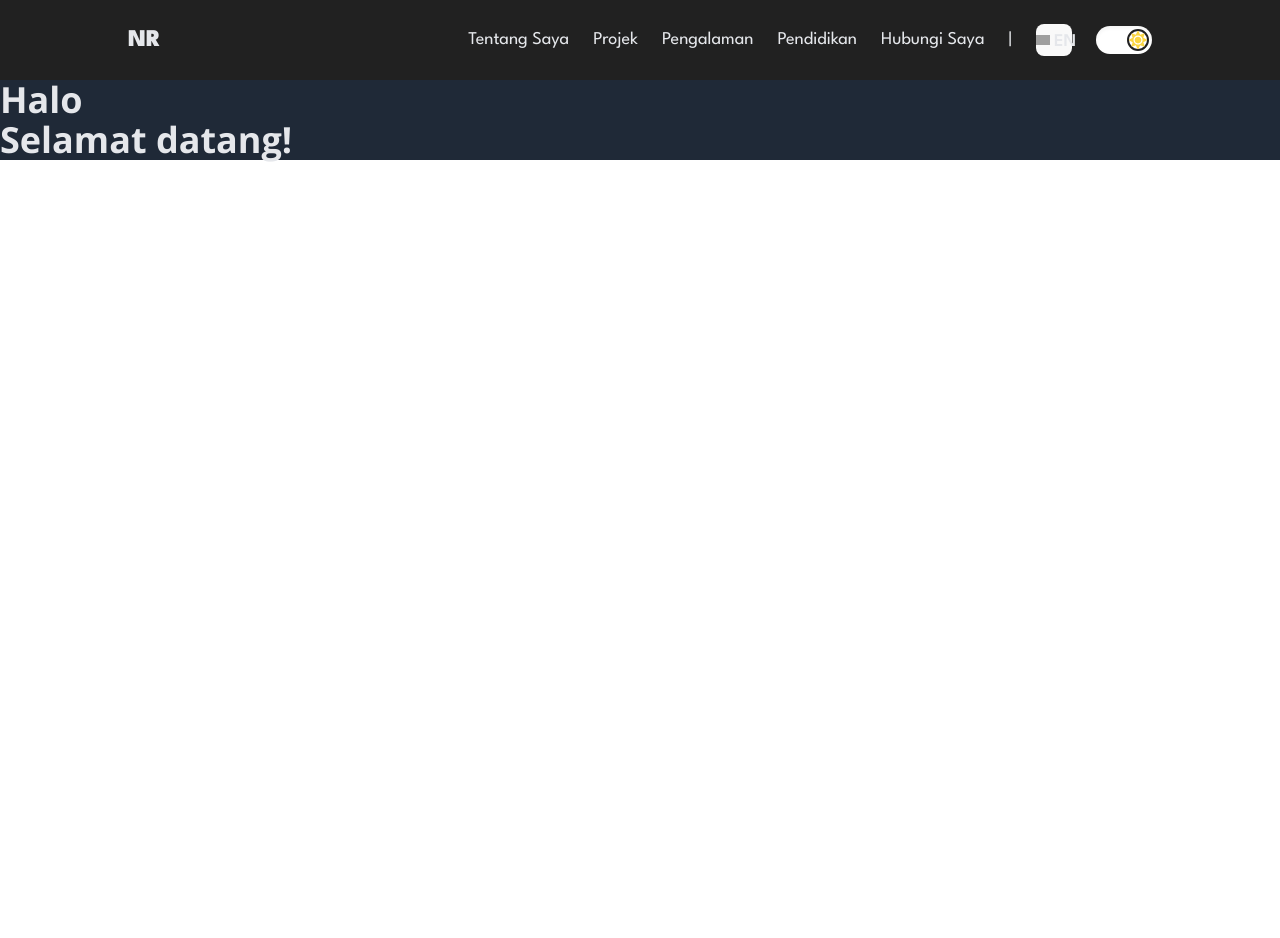
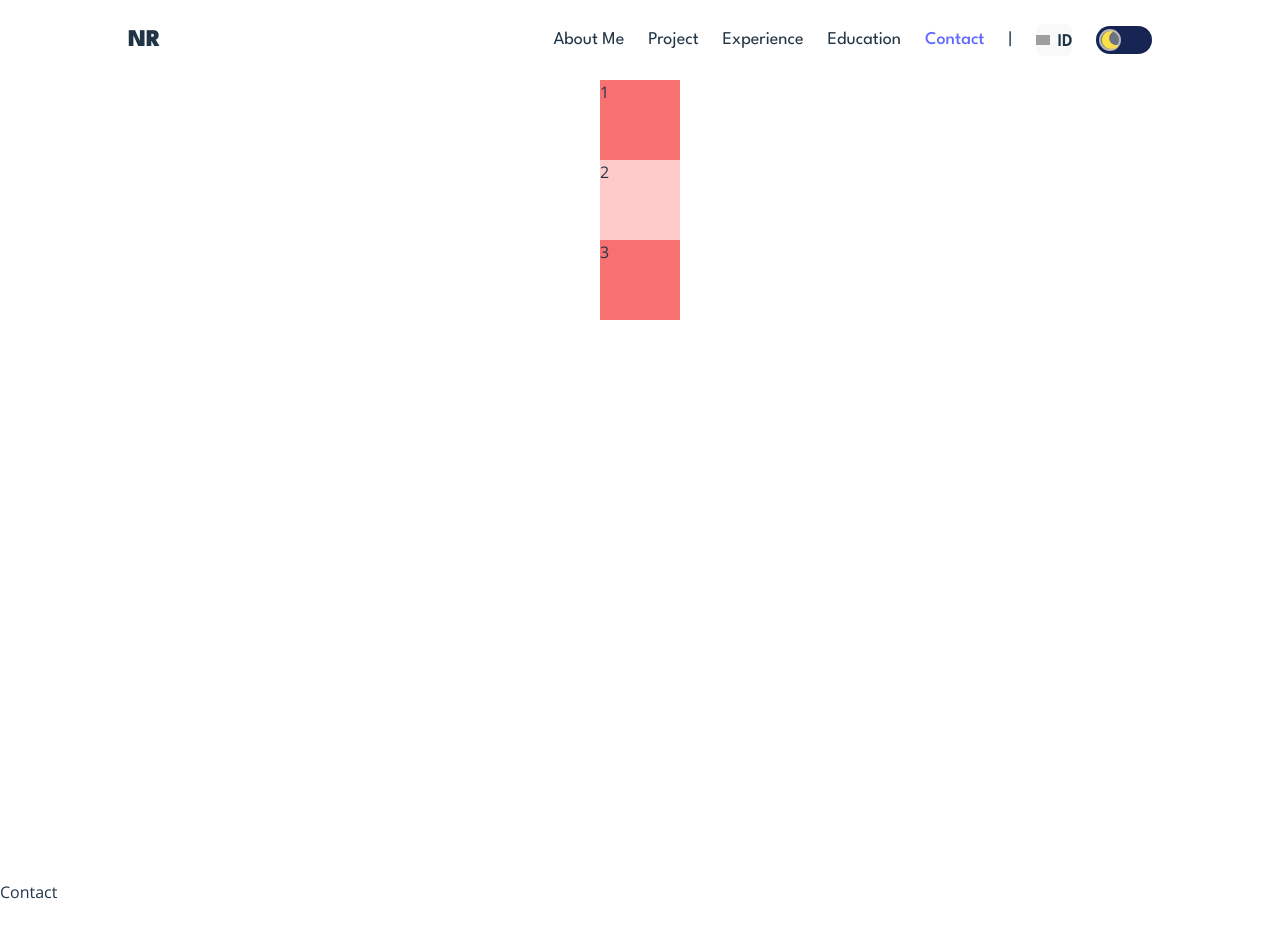
Before and after one commit to nadhifrafifaiz/portfolio, a React (Vite) app: page / in a window 1280 px wide. Shown: the top 938 px of the page. Before the commit the page ends 800 px from the top, so only its background shows below. Built offline with nearby package versions, Linux system fonts and the light colour scheme; grey boxes are pictures that could not be loaded.

Commit message:
fixing theme mode and language

```diff
--- a/src/App.tsx
+++ b/src/App.tsx
@@ -1,5 +1,4 @@
 import { useEffect } from "react";
-import { Routes, Route } from "react-router-dom";
 import Home from "./pages/Home";
 import Navbar from "./components/Navbar";
 import { useAppDispatch } from "./app/hook";
@@ -15,6 +14,7 @@ function App() {
     const htmlEl = document.querySelector("html");
     const darkMode = localStorage.getItem("darkMode");
     const language = localStorage.getItem("language");
+    console.log(darkMode);
     if (darkMode === "true") {
       dispatch(setGlobalDarkMode({ darkMode: true }));
       htmlEl?.classList.add("dark");
@@ -38,13 +38,14 @@ function App() {
   }, []);
 
   return (
-    <div>
+    <div className="block">
       <div className="sticky top-0">
         <Navbar />
       </div>
-      <Routes>
+      <Home />
+      {/* <Routes>
         <Route path="/" element={<Home />} />
-      </Routes>
+      </Routes> */}
     </div>
   );
 }
--- /dev/null
+++ b/src/components/Contact.tsx
@@ -0,0 +1,9 @@
+const Contact = () => {
+  return (
+    <div id="contact" className="h-[800px] ">
+      Contact
+    </div>
+  );
+};
+
+export default Contact;
--- /dev/null
+++ b/src/components/Jumbotron.tsx
@@ -0,0 +1,14 @@
+// import photo from "../assets/images/photo.png";
+const Jumbotron = () => {
+  return (
+    <div id="jumbotron" className="h-[800px]">
+      <div className="flex flex-col items-center justify-center">
+        <div className="h-20 w-20 bg-red-400 ">1</div>
+        <div className="h-20 w-20 bg-red-200 ">2</div>
+        <div className="h-20 w-20 bg-red-400 ">3</div>
+      </div>
+    </div>
+  );
+};
+
+export default Jumbotron;
--- a/src/components/Navbar.tsx
+++ b/src/components/Navbar.tsx
@@ -20,10 +20,21 @@ const Navbar = () => {
   const toggleMenu = () => {
     setIsOpen(!isOpen);
   };
-
   useEffect(() => {
+    if (isEnglish) {
+      i18n.changeLanguage("en");
+      dispatch(setGlobalLanguage({ language: "en" }));
+      localStorage.setItem("language", "en");
+    } else {
+      i18n.changeLanguage("id");
+      dispatch(setGlobalLanguage({ language: "id" }));
+      localStorage.setItem("language", "id");
+    }
+  }, [isEnglish]);
+  const toggleDarkMode = (value: boolean) => {
     const htmlEl = document.querySelector("html");
-    if (darkMode) {
+    setDarkMode(value);
+    if (value) {
       htmlEl?.classList.add("dark");
       localStorage.setItem("darkMode", "true");
       dispatch(setGlobalDarkMode({ darkMode: true }));
@@ -32,28 +43,17 @@ const Navbar = () => {
       localStorage.setItem("darkMode", "false");
       dispatch(setGlobalDarkMode({ darkMode: false }));
     }
-  }, [darkMode]);
+  };
 
   useEffect(() => {
-    if (isEnglish) {
-      console.log("aku inglis", isEnglish);
-      i18n.changeLanguage("en");
-      dispatch(setGlobalLanguage({ language: "en" }));
-      localStorage.setItem("language", "en");
-    } else {
-      console.log("aku indo", isEnglish);
-      i18n.changeLanguage("id");
-      dispatch(setGlobalLanguage({ language: "id" }));
-      localStorage.setItem("language", "id");
-    }
-  }, [isEnglish]);
+    setDarkMode(darkModeSetting);
+  }, [darkModeSetting]);
 
   useEffect(() => {
-    setDarkMode(!darkModeSetting);
     if (languageSetting === "en") {
+      setIsEnglish(true);
+    } else {
       setIsEnglish(false);
-    } else {
-      setIsEnglish(true);
     }
   }, []);
 
@@ -77,9 +77,11 @@ const Navbar = () => {
             <p className="hover:cursor-pointer hover:text-primary">
               {t("education")}
             </p>
+            <a href="#contact">
               <p className="hover:cursor-pointer hover:text-primary">
                 {t("contact me")}
               </p>
+            </a>
             <p className="hover:cursor-pointer hover:text-primary">|</p>
             <div>
               <button
@@ -108,8 +110,8 @@ const Navbar = () => {
                   id="toggle"
                   type="checkbox"
                   className="hidden"
-                  checked={darkMode}
-                  onChange={() => setDarkMode(!darkMode)}
+                  checked={darkModeSetting}
+                  onChange={() => toggleDarkMode(!darkMode)}
                 />
                 <div className="toggle__line relative w-14 h-7 bg-blue-950 rounded-full shadow-inner dark:bg-white" />
                 <div
@@ -171,16 +173,18 @@ const Navbar = () => {
             <p className="font-extrabold text-xl hover:cursor-pointer hover:text-primary">
               {t("education")}
             </p>
+            <a href="#contact">
               <p className="font-extrabold text-xl hover:cursor-pointer hover:text-primary">
                 {t("contact me")}
               </p>
+            </a>
           </div>
           <div className="flex flex-col gap-4">
             <div className="flex flex-col gap-2">
               <p className="font-bold text-base">{t("language")}</p>
               <div className="flex gap-2">
                 <button
-                  onClick={() => setIsEnglish(true)}
+                  onClick={() => toggleDarkMode(true)}
                   className={`${
                     isEnglish
                       ? "border-[3px] border-yellow-400 font-semibold"
@@ -190,7 +194,7 @@ const Navbar = () => {
                   <p>EN</p>
                 </button>
                 <button
-                  onClick={() => setIsEnglish(false)}
+                  onClick={() => toggleDarkMode(false)}
                   className={`${
                     !isEnglish
                       ? "border-[3px] font-semibold border-yellow-400"
@@ -205,7 +209,7 @@ const Navbar = () => {
               <p className="font-bold text-base">{t("theme")}</p>
               <div className="flex gap-2">
                 <button
-                  onClick={() => setDarkMode(true)}
+                  onClick={() => toggleDarkMode(true)}
                   className="rounded-lg "
                 >
                   <div
@@ -219,7 +223,7 @@ const Navbar = () => {
                   </div>
                 </button>
                 <button
-                  onClick={() => setDarkMode(false)}
+                  onClick={() => toggleDarkMode(false)}
                   className="rounded-lg"
                 >
                   <div
--- a/src/features/settings/settingSlice.ts
+++ b/src/features/settings/settingSlice.ts
@@ -25,7 +25,6 @@ const settingSlice = createSlice({
             state.darkMode = action.payload.darkMode
         },
         setGlobalLanguage: (state, action: PayloadAction<SetGlobalLanguage>) => {
-            console.log(action.payload.language)
             state.language = action.payload.language
         }
     }
--- a/src/pages/Home.tsx
+++ b/src/pages/Home.tsx
@@ -1,12 +1,11 @@
-import { useTranslation } from "react-i18next";
+import Contact from "../components/Contact";
+import Jumbotron from "../components/Jumbotron";
 
 const Home = () => {
-  const { t } = useTranslation();
-
   return (
     <div>
-      <h1 className="text-4xl font-bold">{t("hello")}</h1>
-      <h1 className="text-4xl font-bold">{t("welcome")}</h1>
+      <Jumbotron />
+      <Contact />
     </div>
   );
 };
```
Also changed, not shown: src/assets/images/photo.png (added). Lines whose indentation alone changed are shown as unchanged.
